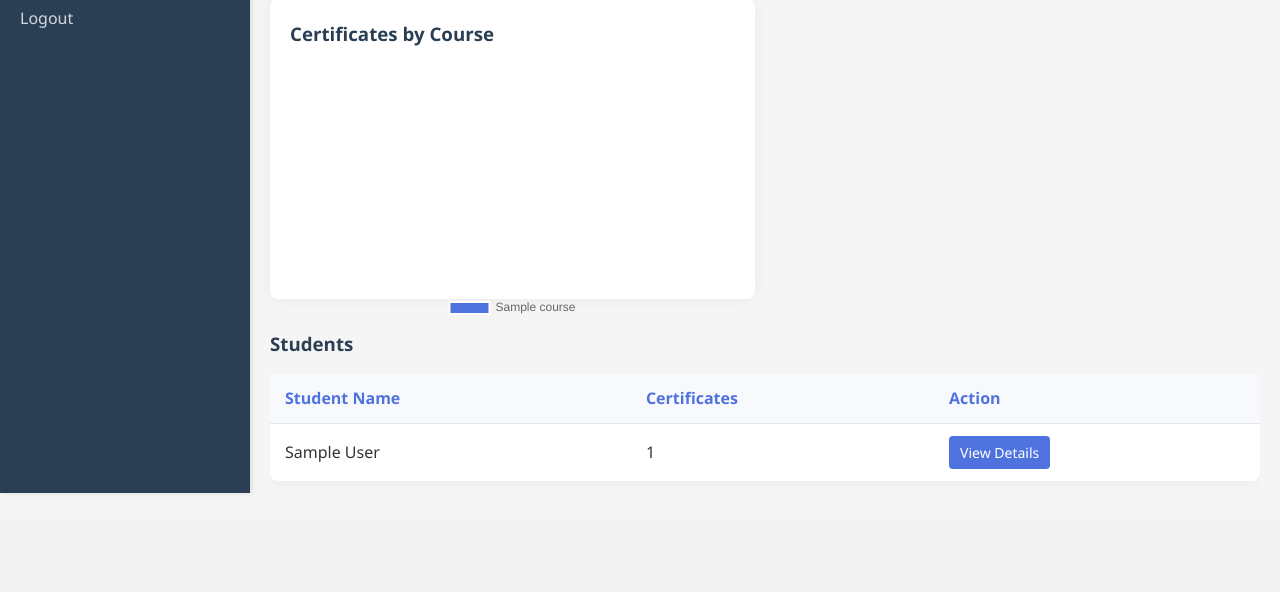
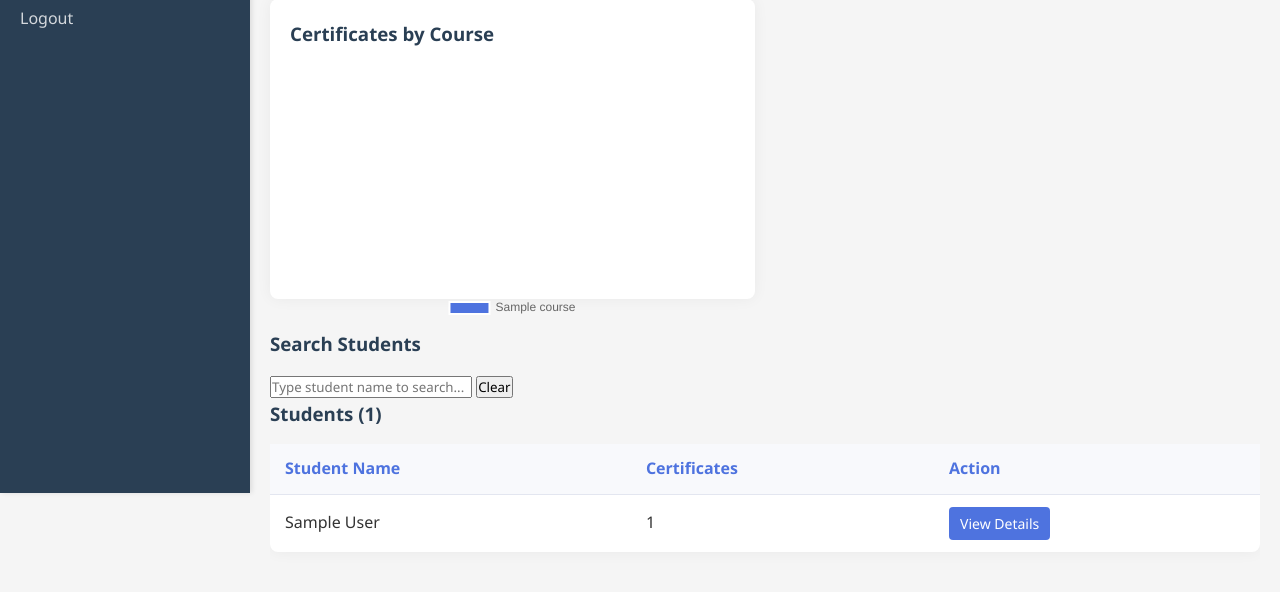
Before and after one commit to imgsh1613/Certificate-tracker-using-railway, a Flask app: template templates/teacher_dashboard.html in a window 1280 px wide. Shown: the part 307-899 px from the top of the page. Before the commit the page ends 800 px from the top, so only its background shows below. Run offline with Flask 3, Linux system fonts and the light colour scheme; the visitor is signed in with stand-in values (Sample User, id 1); tables that the repository leaves empty or names only in its code hold one stand-in row (values such as "Sample post"); the template is opened without the code that fills it: most values are stand-ins (such as "Sample title", 1, 10 or a date in 2020); parts of the project's set-up code (start-up, migrations or seed data) failed here and were passed over.

Commit message:
Update teacher_dashboard.html

```diff
--- a/templates/teacher_dashboard.html
+++ b/templates/teacher_dashboard.html
@@ -6,7 +6,6 @@
     <meta name="viewport" content="width=device-width, initial-scale=1.0">
     <title>Teacher Dashboard - Certification Tracker</title>
     <link rel="stylesheet" href="{{ url_for('static', filename='css/style.css') }}">
-    <!-- Use CDN for Chart.js -->
     <script src="https://cdnjs.cloudflare.com/ajax/libs/Chart.js/3.9.1/chart.min.js"></script>
 </head>
 <body>
@@ -56,9 +55,27 @@
                     <canvas id="certificatesByCourse"></canvas>
                 </div>
             </div>
+            <!-- Search Section -->
+            <div class="search-section">
+                <h3>Search Students</h3>
+                <div class="search-container">
+                    <input
+                        type="text"
+                        id="studentSearch"
+                        class="search-input"
+                        placeholder="Type student name to search..."
+                        autocomplete="off"
+                    >
+                    <button id="clearSearch" class="clear-search">Clear</button>
+                </div>
+                <div id="searchResults" class="search-results-info"></div>
+            </div>
 
             <div class="students-list">
-                <h3>Students</h3>
+                <h3>
+                    Students
+                    <span id="studentCount" class="student-count">({{ certificates_by_student|length }})</span>
+                </h3>
                 <div class="table-responsive">
                     <table>
                         <thead>
@@ -68,26 +85,30 @@
                                 <th>Action</th>
                             </tr>
                         </thead>
-                        <tbody>
+                        <tbody id="studentsTableBody">
                             {% for student in certificates_by_student %}
-                            <tr>
-                                <td>{{ student.full_name }}</td>
+                            <tr class="student-row" data-student-name="{{ student.full_name.lower() }}">
+                                <td class="student-name">{{ student.full_name }}</td>
                                 <td>{{ student.certificate_count }}</td>
                                 <td>
                                     <a href="{{ url_for('view_student', student_id=student.user_id) }}" class="btn btn-sm">View Details</a>
                                 </td>
                             </tr>
                             {% else %}
-                            <tr>
+                            <tr id="noStudentsRow">
                                 <td colspan="3">No students added yet</td>
                             </tr>
                             {% endfor %}
                         </tbody>
                     </table>
+                    <div id="noSearchResults" class="no-results" style="display: none;">
+                        No students found matching your search.
+                    </div>
                 </div>
             </div>
         </main>
     </div>
+
 
     <script src="{{ url_for('static', filename='js/dashboard.js') }}"></script>
     <script>
@@ -134,6 +155,87 @@
         // No data available - show message or empty chart
         document.getElementById('certificatesByCourse').parentElement.innerHTML = '<p>No certificate data available yet.</p>';
         {% endif %}
+
+        // Student search functionality
+        const searchInput = document.getElementById('studentSearch');
+        const clearButton = document.getElementById('clearSearch');
+        const searchResults = document.getElementById('searchResults');
+        const studentRows = document.querySelectorAll('.student-row');
+        const studentCount = document.getElementById('studentCount');
+        const noSearchResults = document.getElementById('noSearchResults');
+        const studentsTable = document.querySelector('.table-responsive table');
+        const totalStudents = {{ certificates_by_student|length }};
+
+        function highlightText(text, searchTerm) {
+            if (!searchTerm) return text;
+            const regex = new RegExp(`(${searchTerm})`, 'gi');
+            return text.replace(regex, '<span class="highlight">$1</span>');
+        }
+
+        function performSearch() {
+            const searchTerm = searchInput.value.trim().toLowerCase();
+            let visibleCount = 0;
+
+            if (searchTerm === '') {
+                // Show all students
+                studentRows.forEach(row => {
+                    row.style.display = '';
+                    const nameCell = row.querySelector('.student-name');
+                    const originalName = nameCell.textContent;
+                    nameCell.innerHTML = originalName;
+                });
+                visibleCount = totalStudents;
+                searchResults.textContent = '';
+                noSearchResults.style.display = 'none';
+                studentsTable.style.display = '';
+            } else {
+                // Filter students
+                studentRows.forEach(row => {
+                    const studentName = row.dataset.studentName;
+                    const nameCell = row.querySelector('.student-name');
+                    const originalName = nameCell.textContent;
+
+                    if (studentName.includes(searchTerm)) {
+                        row.style.display = '';
+                        nameCell.innerHTML = highlightText(originalName, searchInput.value.trim());
+                        visibleCount++;
+                    } else {
+                        row.style.display = 'none';
+                        nameCell.innerHTML = originalName;
+                    }
+                });
+
+                if (visibleCount === 0) {
+                    noSearchResults.style.display = 'block';
+                    studentsTable.style.display = 'none';
+                } else {
+                    noSearchResults.style.display = 'none';
+                    studentsTable.style.display = '';
+                }
+
+                searchResults.textContent = `Showing ${visibleCount} of ${totalStudents} students`;
+            }
+
+            studentCount.textContent = `(${visibleCount})`;
+        }
+
+        // Event listeners
+        searchInput.addEventListener('input', performSearch);
+
+        clearButton.addEventListener('click', () => {
+            searchInput.value = '';
+            performSearch();
+            searchInput.focus();
+        });
+
+        // Focus search on Ctrl+F or Cmd+F
+        document.addEventListener('keydown', (e) => {
+            if ((e.ctrlKey || e.metaKey) && e.key === 'f') {
+                e.preventDefault();
+                searchInput.focus();
+                searchInput.select();
+            }
+        });
     </script>
 </body>
 </html>
```
